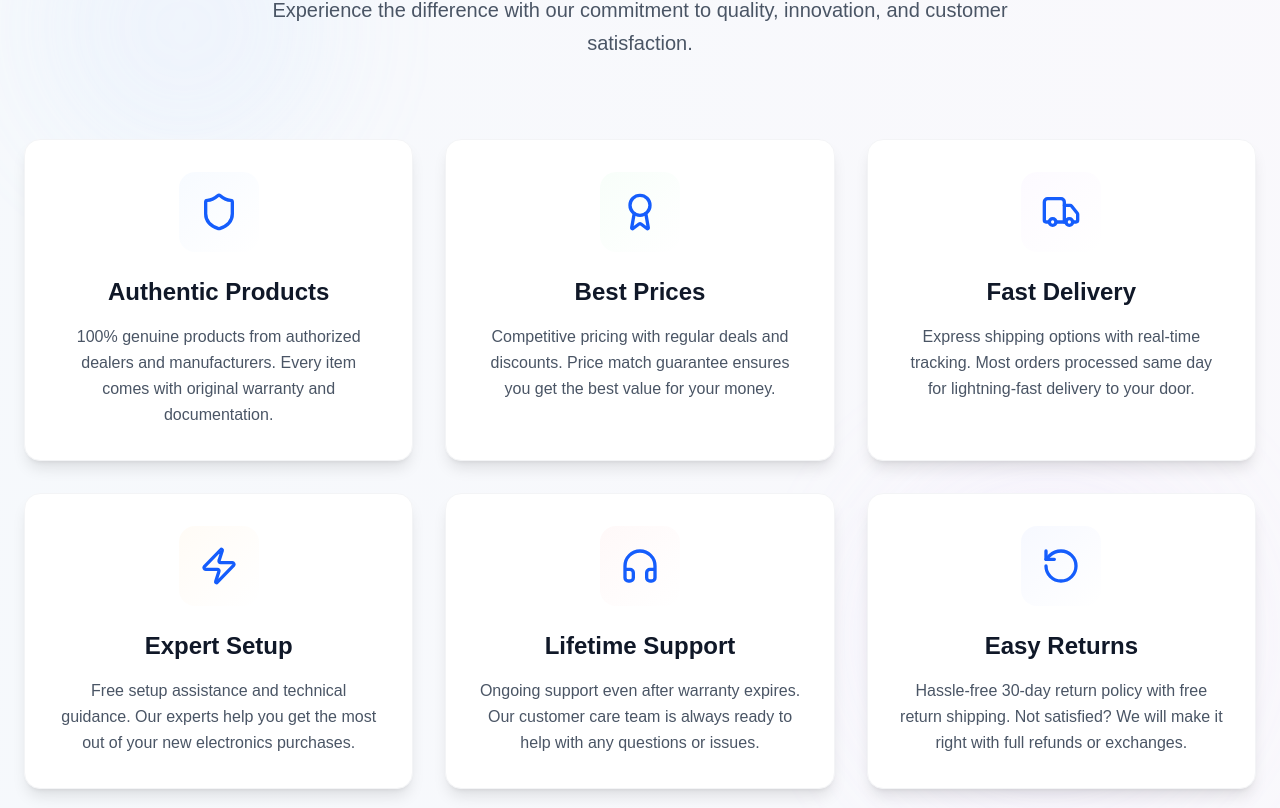
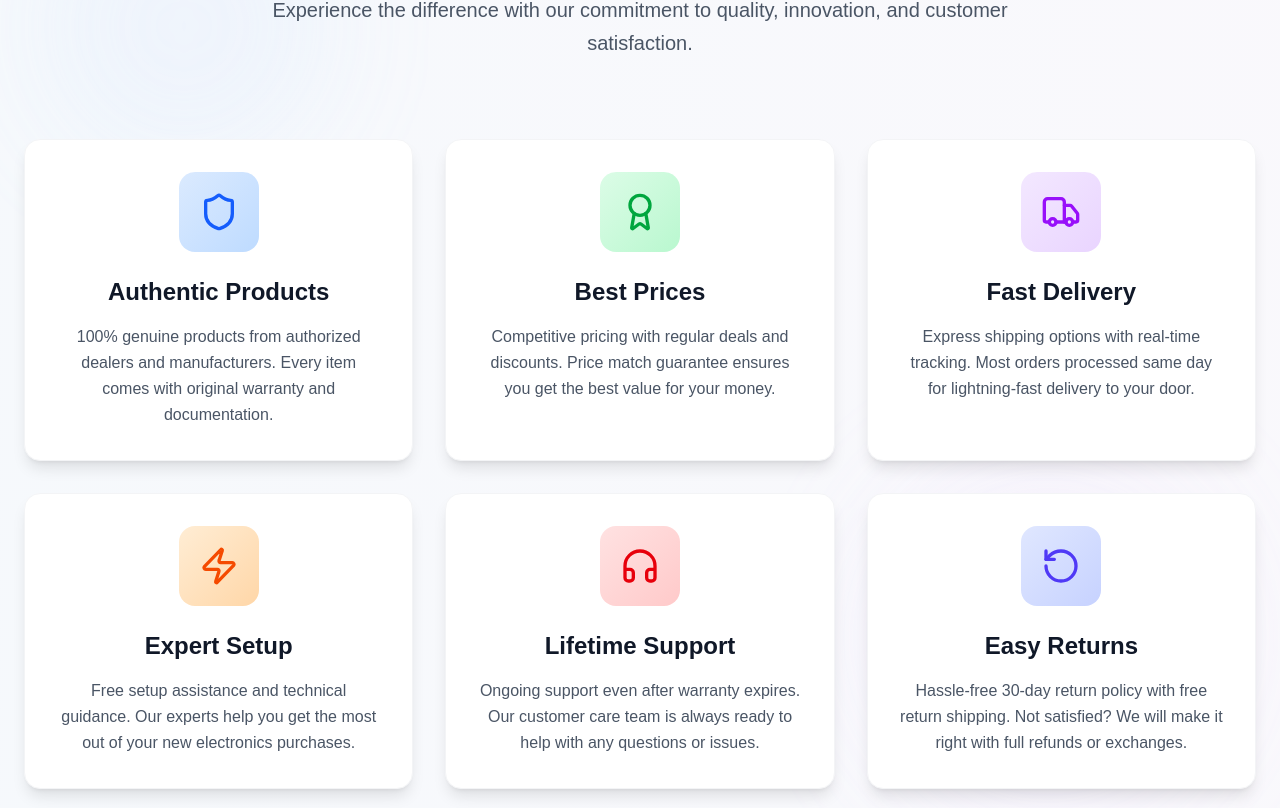
Before and after one commit to David-jano/eric-tech-rwanda, a Next.js app: page / in a window 1280 px wide. Shown: the part 952-1760 px from the top of the page. Built offline with nearby package versions, Linux system fonts and the light colour scheme.

Commit message:
removed reslnet line

```diff
--- a/app/components/WhyChooseUs.tsx
+++ b/app/components/WhyChooseUs.tsx
@@ -1,22 +1,5 @@
 import React from 'react';
 import { Shield, Award, Truck, Zap, Headphones, RotateCcw } from 'lucide-react';
-
-/* eslint-disable react/no-unescaped-entities */
-
-const FeatureCard = ({ icon: Icon, title, description, colorClass }: { icon: React.ElementType, title: string, description: string, colorClass: string }) => (
-  <div className={`group relative bg-white p-8 rounded-2xl shadow-lg hover:shadow-2xl transition-all duration-500 transform hover:-translate-y-3 hover:scale-105 border border-gray-100 overflow-hidden`}>
-    <div className={`absolute inset-0 bg-gradient-to-br ${colorClass} opacity-0 group-hover:opacity-100 transition-opacity duration-500`}></div>
-    <div className="absolute top-0 left-0 w-full h-1 bg-gradient-to-r from-blue-500 to-blue-600 transform scale-x-0 group-hover:scale-x-100 transition-transform duration-500 origin-left"></div>
-
-    <div className="relative z-10">
-      <div className={`bg-gradient-to-br ${colorClass} w-20 h-20 rounded-2xl flex items-center justify-center mx-auto mb-6 group-hover:rotate-12 group-hover:scale-110 transition-all duration-500`}>
-        <Icon className="w-10 h-10 text-blue-600 group-hover:text-blue-700 transition-colors duration-300" />
-      </div>
-      <h3 className="text-2xl font-bold mb-4 text-gray-900 group-hover:text-blue-900 transition-colors duration-300 text-center">{title}</h3>
-      <p className="text-gray-600 leading-relaxed group-hover:text-gray-700 transition-colors duration-300 text-center">{description}</p>
-    </div>
-  </div>
-);
 
 const WhyChooseUs = () => {
   return (
@@ -39,47 +22,113 @@ const WhyChooseUs = () => {
 
         {/* Card Grid */}
         <div className="grid md:grid-cols-2 lg:grid-cols-3 gap-8">
-          <FeatureCard
-            icon={Shield}
-            title="Authentic Products"
-            description="100% genuine products from authorized dealers and manufacturers. Every item comes with original warranty and documentation."
-            colorClass="from-blue-50/50 to-transparent"
-          />
+          {/* Card 1: Authentic Products */}
+          <div className="group relative bg-white p-8 rounded-2xl shadow-lg hover:shadow-2xl transition-all duration-500 transform hover:-translate-y-3 hover:scale-105 border border-gray-100 overflow-hidden">
+            <div className="absolute inset-0 bg-gradient-to-br from-blue-50/50 to-transparent opacity-0 group-hover:opacity-100 transition-opacity duration-500"></div>
+            <div className="absolute top-0 left-0 w-full h-1 bg-gradient-to-r from-blue-500 to-blue-600 transform scale-x-0 group-hover:scale-x-100 transition-transform duration-500 origin-left"></div>
 
-          <FeatureCard
-            icon={Award}
-            title="Best Prices"
-            description="Competitive pricing with regular deals and discounts. Price match guarantee ensures you get the best value for your money."
-            colorClass="from-green-50/50 to-transparent"
-          />
+            <div className="relative z-10">
+              <div className="bg-gradient-to-br from-blue-100 to-blue-200 w-20 h-20 rounded-2xl flex items-center justify-center mx-auto mb-6 group-hover:rotate-12 group-hover:scale-110 transition-all duration-500">
+                <Shield className="w-10 h-10 text-blue-600 group-hover:text-blue-700 transition-colors duration-300" />
+              </div>
+              <h3 className="text-2xl font-bold mb-4 text-gray-900 group-hover:text-blue-900 transition-colors duration-300 text-center">
+                Authentic Products
+              </h3>
+              <p className="text-gray-600 leading-relaxed group-hover:text-gray-700 transition-colors duration-300 text-center">
+                100% genuine products from authorized dealers and manufacturers. Every item comes with original warranty and documentation.
+              </p>
+            </div>
+          </div>
 
-          <FeatureCard
-            icon={Truck}
-            title="Fast Delivery"
-            description="Express shipping options with real-time tracking. Most orders processed same day for lightning-fast delivery to your door."
-            colorClass="from-purple-50/50 to-transparent"
-          />
+          {/* Card 2: Best Prices */}
+          <div className="group relative bg-white p-8 rounded-2xl shadow-lg hover:shadow-2xl transition-all duration-500 transform hover:-translate-y-3 hover:scale-105 border border-gray-100 overflow-hidden">
+            <div className="absolute inset-0 bg-gradient-to-br from-green-50/50 to-transparent opacity-0 group-hover:opacity-100 transition-opacity duration-500"></div>
+            <div className="absolute top-0 left-0 w-full h-1 bg-gradient-to-r from-green-500 to-green-600 transform scale-x-0 group-hover:scale-x-100 transition-transform duration-500 origin-left"></div>
 
-          <FeatureCard
-            icon={Zap}
-            title="Expert Setup"
-            description="Free setup assistance and technical guidance. Our experts help you get the most out of your new electronics purchases."
-            colorClass="from-orange-50/50 to-transparent"
-          />
+            <div className="relative z-10">
+              <div className="bg-gradient-to-br from-green-100 to-green-200 w-20 h-20 rounded-2xl flex items-center justify-center mx-auto mb-6 group-hover:rotate-12 group-hover:scale-110 transition-all duration-500">
+                <Award className="w-10 h-10 text-green-600 group-hover:text-green-700 transition-colors duration-300" />
+              </div>
+              <h3 className="text-2xl font-bold mb-4 text-gray-900 group-hover:text-green-900 transition-colors duration-300 text-center">
+                Best Prices
+              </h3>
+              <p className="text-gray-600 leading-relaxed group-hover:text-gray-700 transition-colors duration-300 text-center">
+                Competitive pricing with regular deals and discounts. Price match guarantee ensures you get the best value for your money.
+              </p>
+            </div>
+          </div>
 
-          <FeatureCard
-            icon={Headphones}
-            title="Lifetime Support"
-            description="Ongoing support even after warranty expires. Our customer care team is always ready to help with any questions or issues."
-            colorClass="from-red-50/50 to-transparent"
-          />
+          {/* Card 3: Fast Delivery */}
+          <div className="group relative bg-white p-8 rounded-2xl shadow-lg hover:shadow-2xl transition-all duration-500 transform hover:-translate-y-3 hover:scale-105 border border-gray-100 overflow-hidden">
+            <div className="absolute inset-0 bg-gradient-to-br from-purple-50/50 to-transparent opacity-0 group-hover:opacity-100 transition-opacity duration-500"></div>
+            <div className="absolute top-0 left-0 w-full h-1 bg-gradient-to-r from-purple-500 to-purple-600 transform scale-x-0 group-hover:scale-x-100 transition-transform duration-500 origin-left"></div>
 
-          <FeatureCard
-            icon={RotateCcw}
-            title="Easy Returns"
-            description="Hassle-free 30-day return policy with free return shipping. Not satisfied? We will make it right with full refunds or exchanges."
-            colorClass="from-indigo-50/50 to-transparent"
-          />
+            <div className="relative z-10">
+              <div className="bg-gradient-to-br from-purple-100 to-purple-200 w-20 h-20 rounded-2xl flex items-center justify-center mx-auto mb-6 group-hover:rotate-12 group-hover:scale-110 transition-all duration-500">
+                <Truck className="w-10 h-10 text-purple-600 group-hover:text-purple-700 transition-colors duration-300" />
+              </div>
+              <h3 className="text-2xl font-bold mb-4 text-gray-900 group-hover:text-purple-900 transition-colors duration-300 text-center">
+                Fast Delivery
+              </h3>
+              <p className="text-gray-600 leading-relaxed group-hover:text-gray-700 transition-colors duration-300 text-center">
+                Express shipping options with real-time tracking. Most orders processed same day for lightning-fast delivery to your door.
+              </p>
+            </div>
+          </div>
+
+          {/* Card 4: Expert Setup */}
+          <div className="group relative bg-white p-8 rounded-2xl shadow-lg hover:shadow-2xl transition-all duration-500 transform hover:-translate-y-3 hover:scale-105 border border-gray-100 overflow-hidden">
+            <div className="absolute inset-0 bg-gradient-to-br from-orange-50/50 to-transparent opacity-0 group-hover:opacity-100 transition-opacity duration-500"></div>
+            <div className="absolute top-0 left-0 w-full h-1 bg-gradient-to-r from-orange-500 to-orange-600 transform scale-x-0 group-hover:scale-x-100 transition-transform duration-500 origin-left"></div>
+
+            <div className="relative z-10">
+              <div className="bg-gradient-to-br from-orange-100 to-orange-200 w-20 h-20 rounded-2xl flex items-center justify-center mx-auto mb-6 group-hover:rotate-12 group-hover:scale-110 transition-all duration-500">
+                <Zap className="w-10 h-10 text-orange-600 group-hover:text-orange-700 transition-colors duration-300" />
+              </div>
+              <h3 className="text-2xl font-bold mb-4 text-gray-900 group-hover:text-orange-900 transition-colors duration-300 text-center">
+                Expert Setup
+              </h3>
+              <p className="text-gray-600 leading-relaxed group-hover:text-gray-700 transition-colors duration-300 text-center">
+                Free setup assistance and technical guidance. Our experts help you get the most out of your new electronics purchases.
+              </p>
+            </div>
+          </div>
+
+          {/* Card 5: Lifetime Support */}
+          <div className="group relative bg-white p-8 rounded-2xl shadow-lg hover:shadow-2xl transition-all duration-500 transform hover:-translate-y-3 hover:scale-105 border border-gray-100 overflow-hidden">
+            <div className="absolute inset-0 bg-gradient-to-br from-red-50/50 to-transparent opacity-0 group-hover:opacity-100 transition-opacity duration-500"></div>
+            <div className="absolute top-0 left-0 w-full h-1 bg-gradient-to-r from-red-500 to-red-600 transform scale-x-0 group-hover:scale-x-100 transition-transform duration-500 origin-left"></div>
+
+            <div className="relative z-10">
+              <div className="bg-gradient-to-br from-red-100 to-red-200 w-20 h-20 rounded-2xl flex items-center justify-center mx-auto mb-6 group-hover:rotate-12 group-hover:scale-110 transition-all duration-500">
+                <Headphones className="w-10 h-10 text-red-600 group-hover:text-red-700 transition-colors duration-300" />
+              </div>
+              <h3 className="text-2xl font-bold mb-4 text-gray-900 group-hover:text-red-900 transition-colors duration-300 text-center">
+                Lifetime Support
+              </h3>
+              <p className="text-gray-600 leading-relaxed group-hover:text-gray-700 transition-colors duration-300 text-center">
+                Ongoing support even after warranty expires. Our customer care team is always ready to help with any questions or issues.
+              </p>
+            </div>
+          </div>
+
+          {/* Card 6: Easy Returns */}
+          <div className="group relative bg-white p-8 rounded-2xl shadow-lg hover:shadow-2xl transition-all duration-500 transform hover:-translate-y-3 hover:scale-105 border border-gray-100 overflow-hidden">
+            <div className="absolute inset-0 bg-gradient-to-br from-indigo-50/50 to-transparent opacity-0 group-hover:opacity-100 transition-opacity duration-500"></div>
+            <div className="absolute top-0 left-0 w-full h-1 bg-gradient-to-r from-indigo-500 to-indigo-600 transform scale-x-0 group-hover:scale-x-100 transition-transform duration-500 origin-left"></div>
+
+            <div className="relative z-10">
+              <div className="bg-gradient-to-br from-indigo-100 to-indigo-200 w-20 h-20 rounded-2xl flex items-center justify-center mx-auto mb-6 group-hover:rotate-12 group-hover:scale-110 transition-all duration-500">
+                <RotateCcw className="w-10 h-10 text-indigo-600 group-hover:text-indigo-700 transition-colors duration-300" />
+              </div>
+              <h3 className="text-2xl font-bold mb-4 text-gray-900 group-hover:text-indigo-900 transition-colors duration-300 text-center">
+                Easy Returns
+              </h3>
+              <p className="text-gray-600 leading-relaxed group-hover:text-gray-700 transition-colors duration-300 text-center">
+                Hassle-free 30-day return policy with free return shipping. Not satisfied? We will make it right with full refunds or exchanges.
+              </p>
+            </div>
+          </div>
         </div>
       </div>
 
```
